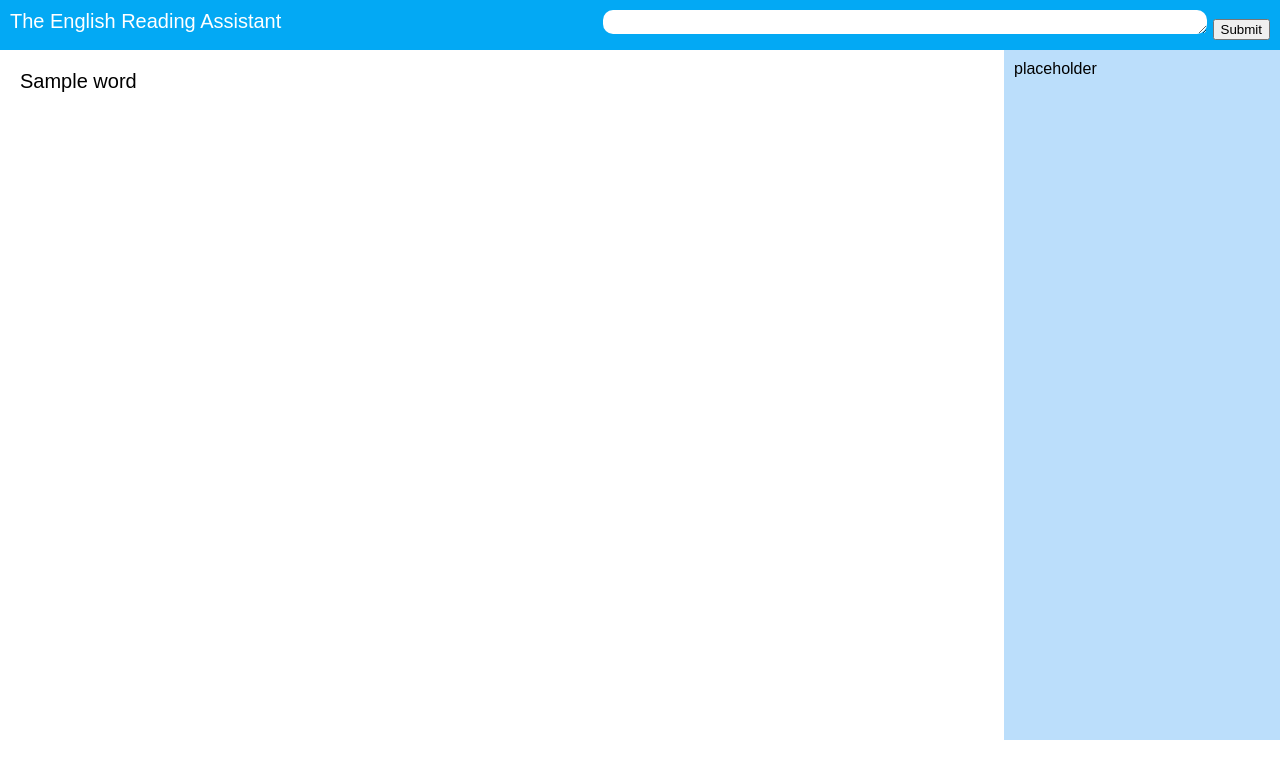
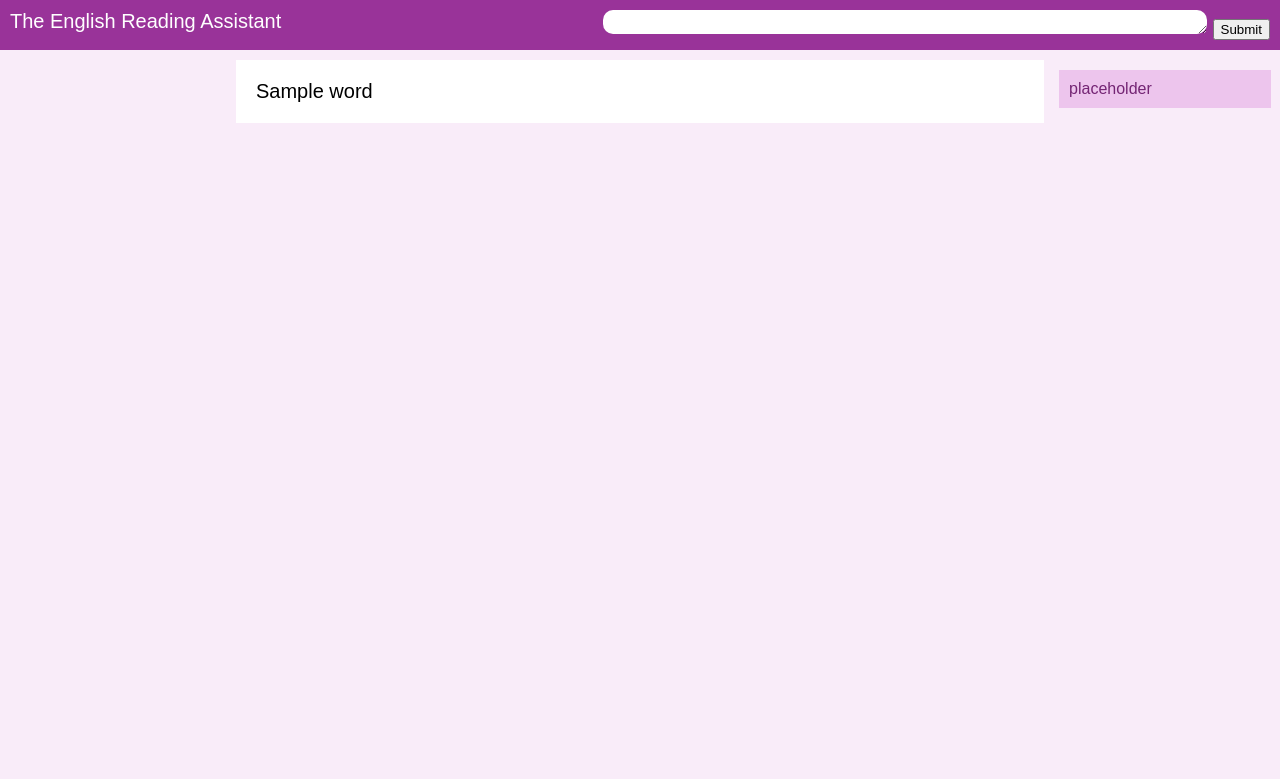
Before and after one commit to elochosiete/ERA1, a Flask app: template templates/processed.html in a window 1280 px wide. Shown: the top 779 px of the page. Run offline with Flask 2, Linux system fonts and the light colour scheme; the template is opened without the code that fills it: most values are stand-ins (such as "Sample title", 1, 10 or a date in 2020).

```diff
--- a/app.py
+++ b/app.py
@@ -12,10 +12,7 @@ def index():
 @app.route("/recognition", methods=["POST"])
 def recognition():
 	script = request.form.get("script")
-	script = script.split()
-	output=[]
-	for word in script:
-		output.append(word)
+	output = script.split()
 
 	return render_template("processed.html", output=output)
 
--- /dev/null
+++ b/requirements.txt
@@ -0,0 +1,4 @@
+flask
+gunicorn
+urllib.request
+bs4
--- /dev/null
+++ b/runtime.txt
@@ -0,0 +1 @@
+python-3.7.0
--- a/templates/layout.html
+++ b/templates/layout.html
@@ -19,40 +19,47 @@
 
 		body{
 			margin: 0px;
+			background-color: #f9ecf9;
+
+		}
+
+		.word{
+			border-radius: 5px;
 		}
 
 		.word:hover{
 			color: red;
 			background-color: pink;
+
 		}
 
 		#passage{
 			background-color: white;
-			overflow-y: auto;
-			float: left;
-			width: 75%;
-			top: 50px;
-			position: fixed;
-			height: 670px;
+			margin: auto;
+			margin-top: 60px;
+			width: 60%;
 			padding: 20px;
 		}
 
 		#definition{
-			background-color: #BBDEFB;
+			background-color: #edc5ed;
+			color: #742574;
 			overflow-y: auto;
 			position: fixed;
-			right: 0%;
-			top: 50px;
-			width: 20%;
-			min-width: 200px;
-			height: 670px;
+			right: 0.7%;
+			top: 70px;
+			width: 15%;
+			min-width: 100px;
+			padding: 10px;
+			max-height: 500px;
 		}
 
 		#intro{
-			background-color: #03A9F4;
+			background-color: #993399;
 			color:white;
 			position: fixed;
 			width: 100%;
+			top:0%;
 			font-size: 20px;
 			z-index: 1;
 		}
--- a/templates/processed.html
+++ b/templates/processed.html
@@ -25,12 +25,13 @@
 	<style type="text/css">
 
 		.current{
-			color: brown;
+			color: orange;
 			background-color: yellow;
 		}
 
 		.selected{
-			background-color: gray;
+			color: #742574;
+			background-color: #edc5ed;
 		}
 
 		#intro form{
```
Also changed, not shown: 1 other file.
